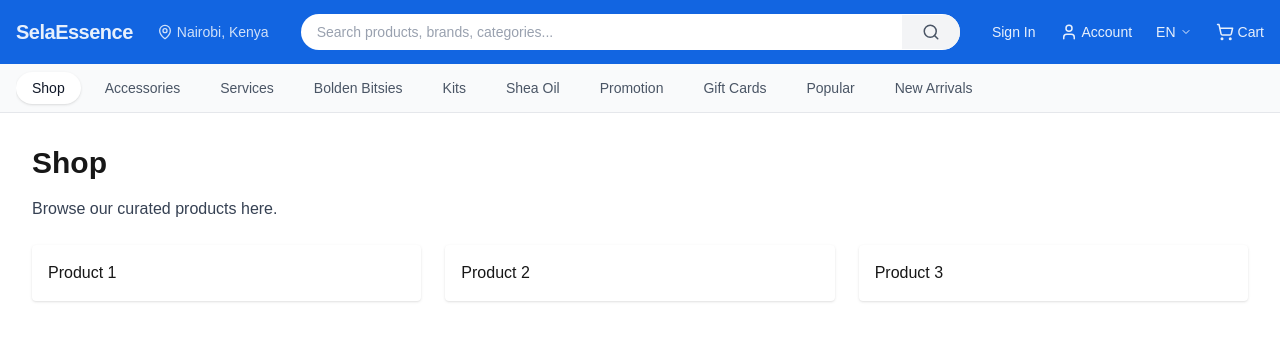
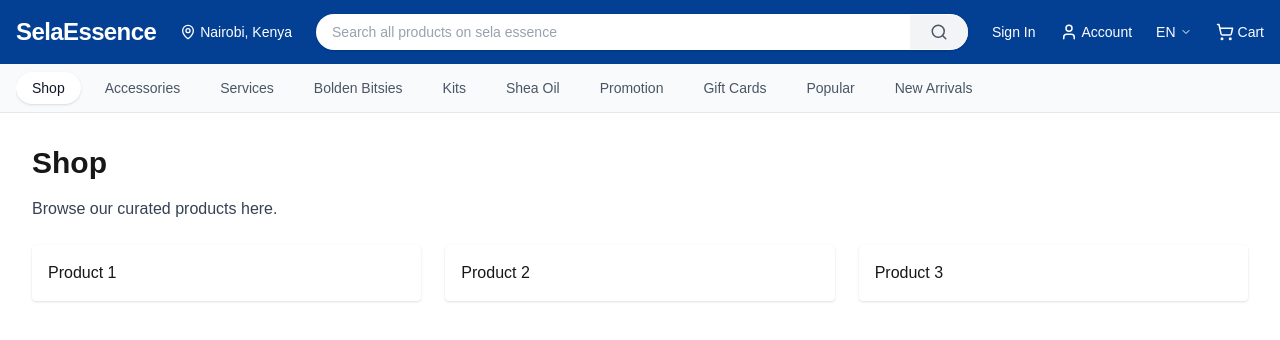
Before and after one commit to fsikali/sela-essence, a Next.js app: page /shop in a window 1280 px wide. Shown: the top 340 px of the page. Built offline with nearby package versions, Linux system fonts and the light colour scheme.

Commit message:
feat(ui): enhance key pages (about, account, blog, cart, skin-quiz, wholesale, press, happy-customers) and refine HeaderTop for improved UX and consistency

```diff
--- a/src/app/about/page.tsx
+++ b/src/app/about/page.tsx
@@ -0,0 +1,9 @@
+// src/app/about/page.tsx
+export default function About() {
+  return (
+    <div>
+      <h1>Account</h1>
+      <p>Information about Sela Essence will go here.</p>
+    </div>
+  );
+}
--- a/src/app/account/page.tsx
+++ b/src/app/account/page.tsx
@@ -0,0 +1,9 @@
+// src/app/account/page.tsx
+export default function Account() {
+  return (
+    <div>
+      <h1>Account</h1>
+      <p>Information about Sela Essence will go here.</p>
+    </div>
+  );
+}
--- a/src/app/blog/page.tsx
+++ b/src/app/blog/page.tsx
@@ -0,0 +1,9 @@
+// src/app/blog/page.tsx
+export default function Blog() {
+  return (
+    <div>
+      <h1>Blog</h1>
+      <p>Information about Sela Essence will go here.</p>
+    </div>
+  );
+}
--- a/src/app/cart/page.tsx
+++ b/src/app/cart/page.tsx
@@ -0,0 +1,9 @@
+// src/app/cart/page.tsx
+export default function Cart() {
+  return (
+    <div>
+      <h1>Cart</h1>
+      <p>Information about Sela Essence will go here.</p>
+    </div>
+  );
+}
--- a/src/app/happy-customers/page.tsx
+++ b/src/app/happy-customers/page.tsx
@@ -0,0 +1,9 @@
+// src/app/happy-customers/page.tsx
+export default function HappyCustomers() {
+  return (
+    <div>
+      <h1>Happy Customers</h1>
+      <p>Information about Sela Essence will go here.</p>
+    </div>
+  );
+}
--- a/src/app/press/page.tsx
+++ b/src/app/press/page.tsx
@@ -0,0 +1,9 @@
+// src/app/press/page.tsx
+export default function Press() {
+  return (
+    <div>
+      <h1>Press</h1>
+      <p>Information about Sela Essence will go here.</p>
+    </div>
+  );
+}
--- a/src/app/skin-quiz/page.tsx
+++ b/src/app/skin-quiz/page.tsx
@@ -0,0 +1,9 @@
+// src/app/skin-quiz/page.tsx
+export default function SkinQuiz() {
+  return (
+    <div>
+      <h1>Skin Quiz</h1>
+      <p>Information about Sela Essence will go here.</p>
+    </div>
+  );
+}
--- a/src/app/wholesale/page.tsx
+++ b/src/app/wholesale/page.tsx
@@ -0,0 +1,9 @@
+// src/app/wholesale/page.tsx
+export default function Wholesale() {
+  return (
+    <div>
+      <h1>Wholesale</h1>
+      <p>Information about Sela Essence will go here.</p>
+    </div>
+  );
+}
--- a/src/components/HeaderTop.tsx
+++ b/src/components/HeaderTop.tsx
@@ -1,41 +1,40 @@
-import { Search, User, ShoppingCart, MapPin, ChevronDown } from "lucide-react";
+import { Search, User, ShoppingCart, MapPin, ChevronDown, Menu } from "lucide-react";
 
 export default function HeaderNav() {
   return (
-   <header className="bg-[#1265e1] text-white/90">
-  <div className="max-w-7xl mx-auto px-4">
-    <div className="flex items-center justify-between h-16 gap-4">
+    <header className="bg-[#033f93] text-white">
+      <div className="max-w-8xl mx-auto px-4">
+        <div className="flex items-center h-16 w-full">
 
-      {/* LEFT */}
-      <div className="flex items-center gap-6 min-w-fit">
-        <div className="text-xl font-semibold tracking-tight">
+          {/* LEFT: Logo + Location */}
+          <div className="flex items-center gap-6 shrink-0">
+            <div className="text-2xl font-bold tracking-tight">
               SelaEssence
             </div>
-
-        <div className="hidden md:flex items-center gap-1 text-sm text-white/80 hover:text-white cursor-pointer">
+            <div className="hidden md:flex items-center gap-1 text-sm text-white/100 hover:text-white cursor-pointer">
               <MapPin size={16} />
               <span>Nairobi, Kenya</span>
             </div>
           </div>
 
-      {/* SEARCH */}
-      <div className="flex-1 flex justify-center px-4">
-        <div className="flex w-full max-w-2xl items-center bg-white rounded-full overflow-hidden">
+          {/* CENTER: Search */}
+          <div className="flex-1 mx-6">
+            <div className="flex w-full items-center bg-white rounded-full overflow-hidden shadow-sm hover:shadow-md transition">
               <input
                 type="text"
-            placeholder="Search products, brands, categories..."
+                placeholder="Search all products on sela essence"
                 className="flex-1 px-4 py-2 text-gray-700 text-sm outline-none placeholder:text-gray-400"
               />
-          <button className="bg-gray-100 hover:bg-gray-200 px-5 py-2">
+              <button className="bg-gray-100 hover:bg-gray-200 px-5 py-2 transition">
                 <Search size={18} className="text-gray-600" />
               </button>
             </div>
           </div>
 
-      {/* RIGHT */}
-      <div className="flex items-center gap-6 text-sm text-white/90 min-w-fit">
+          {/* RIGHT: Actions */}
+          <div className="flex items-center gap-6 shrink-0 text-sm text-white/100">
 
-        <div className="hidden sm:block hover:text-white cursor-pointer">
+            <div className="hidden sm:block hover:text-white cursor-pointer font-medium">
               Sign In
             </div>
 
@@ -56,6 +55,28 @@ export default function HeaderNav() {
 
           </div>
         </div>
+
+        {/* MOBILE MENU (optional) */}
+        <div className="flex items-center justify-between md:hidden mt-2">
+          <button className="p-2">
+            <Menu size={24} />
+          </button>
+          <div className="flex-1 mx-2">
+            <div className="flex w-full items-center bg-white rounded-full overflow-hidden">
+              <input
+                type="text"
+                placeholder="Search products..."
+                className="flex-1 px-3 py-2 text-gray-700 text-sm outline-none placeholder:text-gray-400"
+              />
+              <button className="bg-gray-100 hover:bg-gray-200 px-4 py-2">
+                <Search size={18} className="text-gray-600" />
+              </button>
+            </div>
+          </div>
+          <div className="flex items-center gap-4">
+            <ShoppingCart size={20} />
+          </div>
+        </div>
       </div>
     </header>
   );
```
Lines whose indentation alone changed are shown as unchanged.
